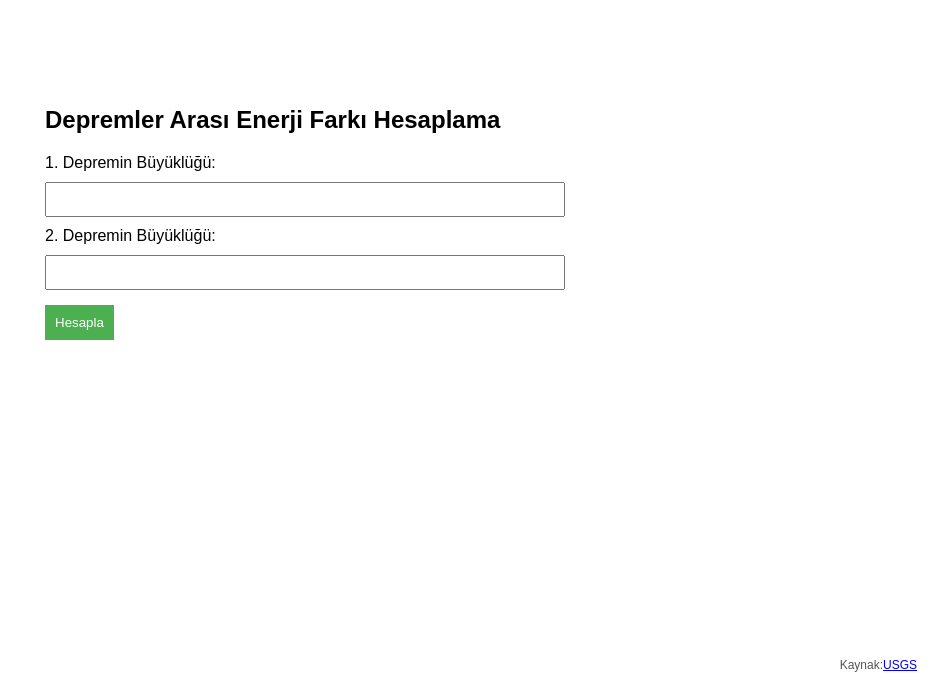
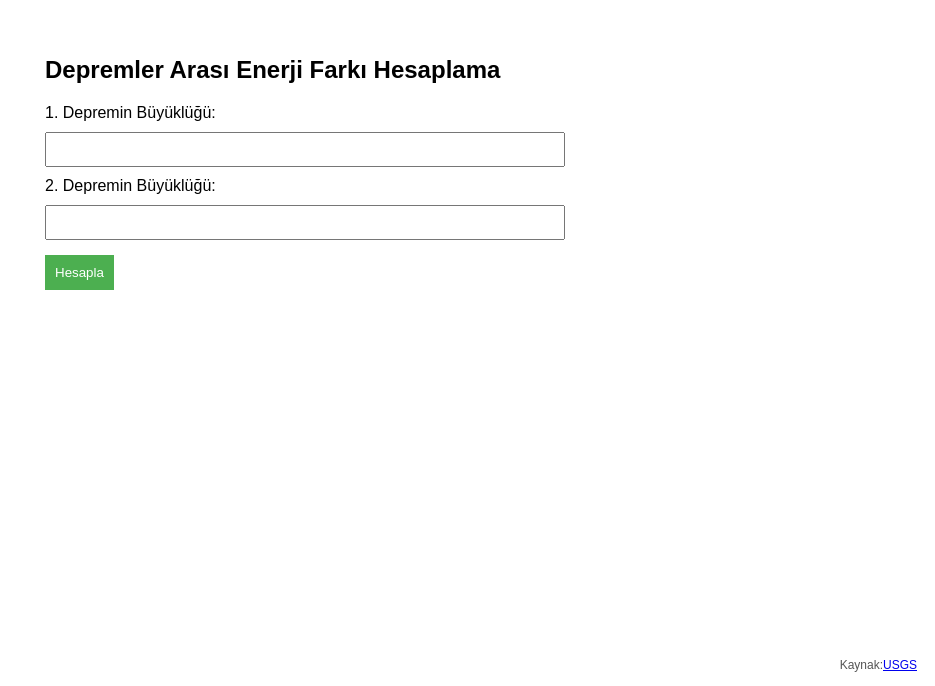
Before and after one commit to synemre/deprem-enerji-hesaplayici, a plain HTML site: page index.html in a window 1280 px wide. Shown: the part 114-800 px from the top of the page, without its empty margins (345-1280 px from the left). Drawn offline with Linux system fonts and the light colour scheme.

Commit message:
Update index.html

```diff
--- a/index.html
+++ b/index.html
@@ -4,7 +4,7 @@
   <meta charset="UTF-8">
   <title>Deprem Enerji Farkı Hesaplama</title>
   <style>
-    body { font-family: Arial, sans-serif; padding: 200px; max-width: 500px; margin: auto; }
+    body { font-family: Arial, sans-serif; padding: 150px; max-width: 500px; margin: auto; }
     label, input, button { display: block; margin-top: 10px; }
     input { width: 100%; padding: 8px; }
     button { padding: 10px; margin-top: 15px; background-color: #4CAF50; color: white; border: none; cursor: pointer; }
```
